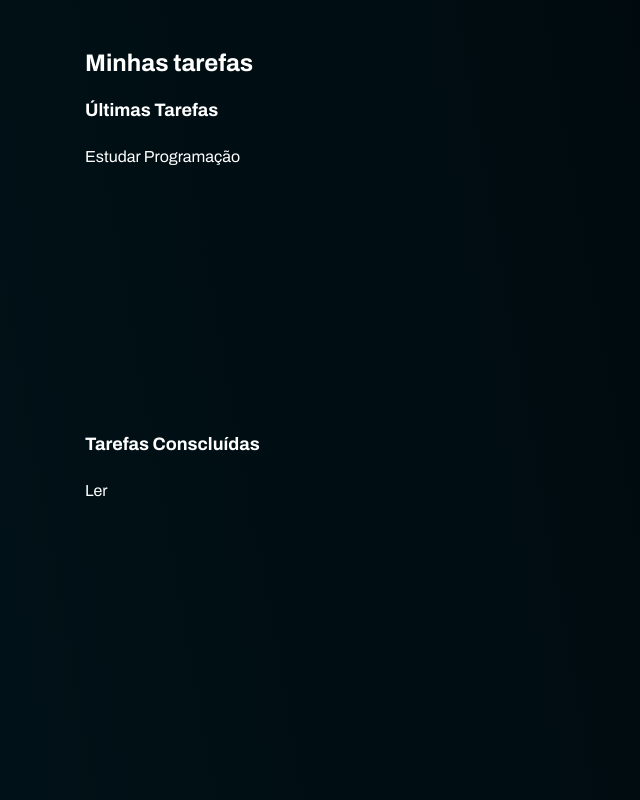
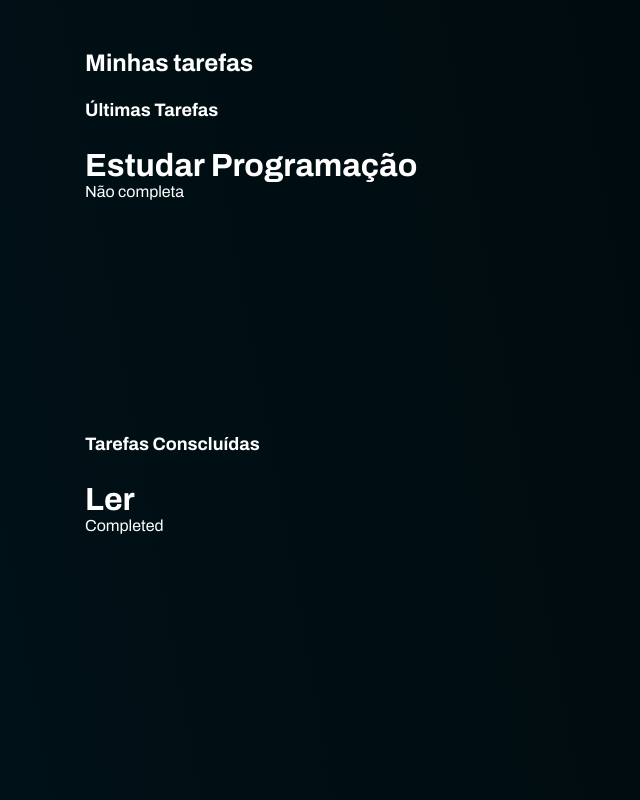
Before and after one commit to theyloralbuquerque/task-manager-front, a React (Create React App) app: page / in a window 1280 px wide. Shown: the whole page, without its empty margins (0-640 px from the left). Built offline with nearby package versions, Linux system fonts and the light colour scheme; no server answers.

Commit message:
feat: use TaskItem component to render tasks

```diff
--- a/src/components/Tasks.jsx
+++ b/src/components/Tasks.jsx
@@ -2,6 +2,8 @@ import { useEffect, useState } from 'react';
 import axios from 'axios';
 
 import './Tasks.scss';
+
+import TaskItem from './TaskItem';
 
 const Tasks = () => {
     const [tasks, setTasks] = useState([
@@ -41,7 +43,7 @@ const Tasks = () => {
                     {tasks
                         .filter((task) => task.isCompleted === false)
                         .map((lastTask) => (
-                            <p>{lastTask.description}</p>
+                            <TaskItem task={lastTask} />
                         ))}
                 </div>
             </div>
@@ -52,7 +54,7 @@ const Tasks = () => {
                     {tasks
                         .filter((task) => task.isCompleted)
                         .map((completedTask) => (
-                            <p>{completedTask.description}</p>
+                            <TaskItem task={completedTask} />
                         ))}
                 </div>
             </div>
```
